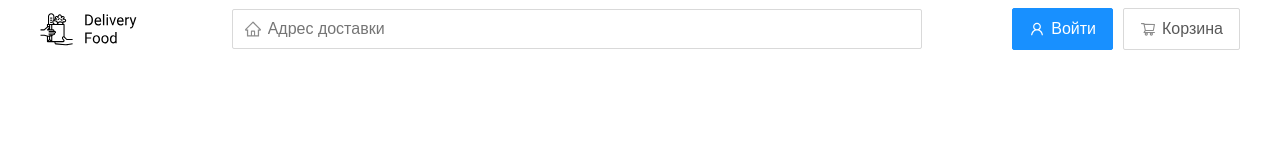
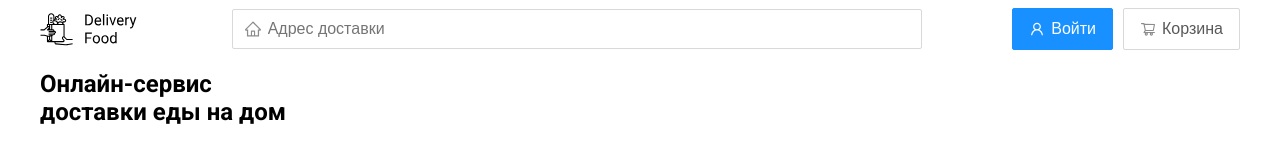
Before and after one commit to AlexKuv/DeliveryFood, a plain HTML site: page index.html in a window 1280 px wide. Drawn offline with Linux system fonts and the light colour scheme.

Commit message:
Подключил шрифты

```diff
--- a/css/style.css
+++ b/css/style.css
@@ -1,5 +1,8 @@
 * {
     box-sizing: border-box;
+}
+body{
+  font-family: 'Roboto', sans-serif;
 }
 .container {
   max-width: 1200px;
--- a/index.html
+++ b/index.html
@@ -4,6 +4,7 @@
   <meta charset="UTF-8">
   <meta name="viewport" content="width=device-width, initial-scale=1.0">
   <title>Delivery Food - Доставка еды на дом</title>
+  <link href="https://fonts.googleapis.com/css2?family=Roboto:wght@400;700&display=swap" rel="stylesheet">
   <link rel="stylesheet" href="css/style.css">
 </head>
 <body>
@@ -22,6 +23,10 @@
           </button>
         </div>
       </header>
+
+      <section class="promo">
+        <h1 class="promo-title">Онлайн-сервис <br/>доставки еды на дом</h1>
+      </section>
   </div>
 </body>
 </html>
```
